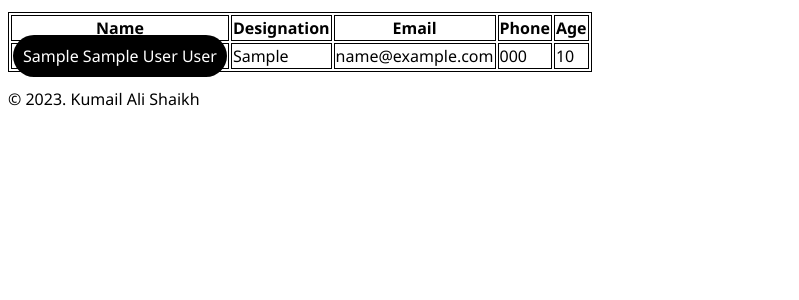
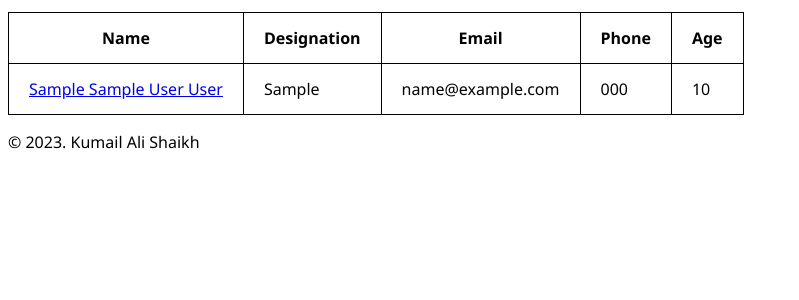
Before and after one commit to kumailalidev/django-projects, a Django app: page / in a window 1280 px wide. Shown: the part 109-409 px from the top of the page, without its empty margins (0-799 px from the left). Run offline with Django 4.2, Linux system fonts and the light colour scheme; tables that the repository leaves empty hold one stand-in row (values such as "Sample post").

Commit message:
P03-Fixed styling of table

```diff
--- a/03-Employee-Management-System/employees/static/css/style.css
+++ b/03-Employee-Management-System/employees/static/css/style.css
@@ -4,15 +4,15 @@ body {
 
 table {
   margin-top: 12px;
+  border-collapse: collapse;
+}
+td,
+th {
+  border: 1px solid black;
+  padding: 14px 20px;
 }
 
-table,
-th,
-td {
-  border: 1px solid black;
-}
-
-a {
+.btn {
   color: white;
   background-color: black;
   text-decoration: none;
--- a/03-Employee-Management-System/employees/templates/employees/partials/_employee_list.html
+++ b/03-Employee-Management-System/employees/templates/employees/partials/_employee_list.html
@@ -27,7 +27,7 @@
         {% else %}
             <div>
                 <p>Sorry no employee data is available.</p>
-                <a href="{% url 'add_employee' %}">Add Employee</a>
+                <a href="{% url 'add_employee' %}" class="btn">Add Employee</a>
             </div>
         {% endif %}
     </div>
```
